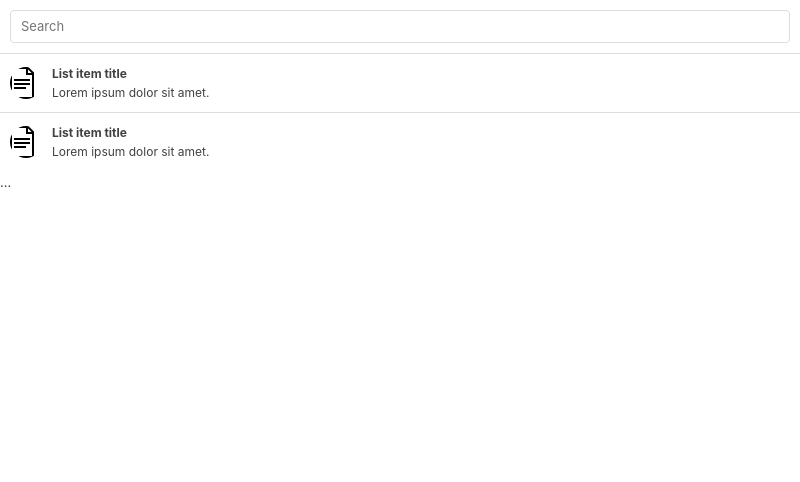
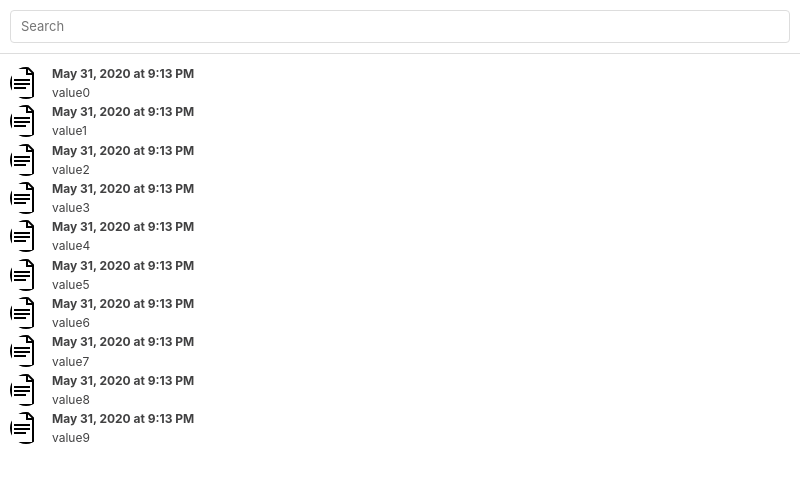
Before and after one commit to muzir/panta, an Electron app: page index.html in a window 800 px wide. Drawn offline with Linux system fonts and the light colour scheme.

Commit message:
Add mock item response

```diff
--- a/index.html
+++ b/index.html
@@ -1,11 +1,14 @@
 <!DOCTYPE html>
 <html>
+
 <head>
 
   <!-- Stylesheets -->
   <link rel="stylesheet" href="css/photon.min.css">
+  <script src="js/window.js"></script>
 
 </head>
+
 <body>
   <div class="window">
 
@@ -15,21 +18,9 @@
         <li class="list-group-header">
           <input class="form-control" type="text" placeholder="Search">
         </li>
-          <li class="list-group-item">
-            <img class="img-circle media-object pull-left" src="assets/img/iconfinder_document_text.png" width="32" height="32">
-            <div class="media-body">
-              <strong>List item title</strong>
-              <p>Lorem ipsum dolor sit amet.</p>
-            </div>
+        <li class="list-group-item" id='container'>
+
         </li>
-          <li class="list-group-item">
-            <img class="img-circle media-object pull-left" src="assets/img/iconfinder_document_text.png" width="32" height="32">
-            <div class="media-body">
-              <strong>List item title</strong>
-              <p>Lorem ipsum dolor sit amet.</p>
-            </div>
-          </li>
-          ...
       </ul>
     </div>
   </div>
--- /dev/null
+++ b/js/window.js
@@ -0,0 +1,26 @@
+// loadItems to item array then replace it with database usage. Load 10 items to the array.
+// item should has timestamp dateCreated and text value.
+let items = [];
+
+function loadItems() {
+    for (let i = 0; i < 10; i++) {
+        const options = { month: "long", day: "numeric", year: "numeric", hour: "numeric", minute: "numeric" };
+        let dateCreated = new Intl.DateTimeFormat('utc', options).format(new Date());
+        let item = { dateCreated: dateCreated, value: "value" + i }
+        items.push(item)
+    }
+}
+window.onload = () => {
+    loadItems();
+    let containerContent = '';
+    items.forEach((item) => {
+        containerContent = containerContent
+            + '<img class="img-circle media-object pull-left" src="assets/img/iconfinder_document_text.png" width="32"height="32"><div class="media-body"><strong>'
+            + item.dateCreated
+            + '</strong><p>'
+            + item.value
+            + '</p></div>'
+    });
+    const container = document.querySelector('#container');
+    container.innerHTML = containerContent;
+};
--- a/main.js
+++ b/main.js
@@ -1,6 +1,8 @@
 const { app, BrowserWindow } = require('electron')
 
-function createWindow () {
+
+
+function createWindow() {
   // Create the browser window.
   const win = new BrowserWindow({
     width: 800,
@@ -14,7 +16,7 @@ function createWindow () {
   win.loadFile('index.html')
 
   // Open the DevTools.
-  //win.webContents.openDevTools()
+  win.webContents.openDevTools()
 }
 
 // This method will be called when Electron has finished
```
Lines whose indentation alone changed are shown as unchanged.
